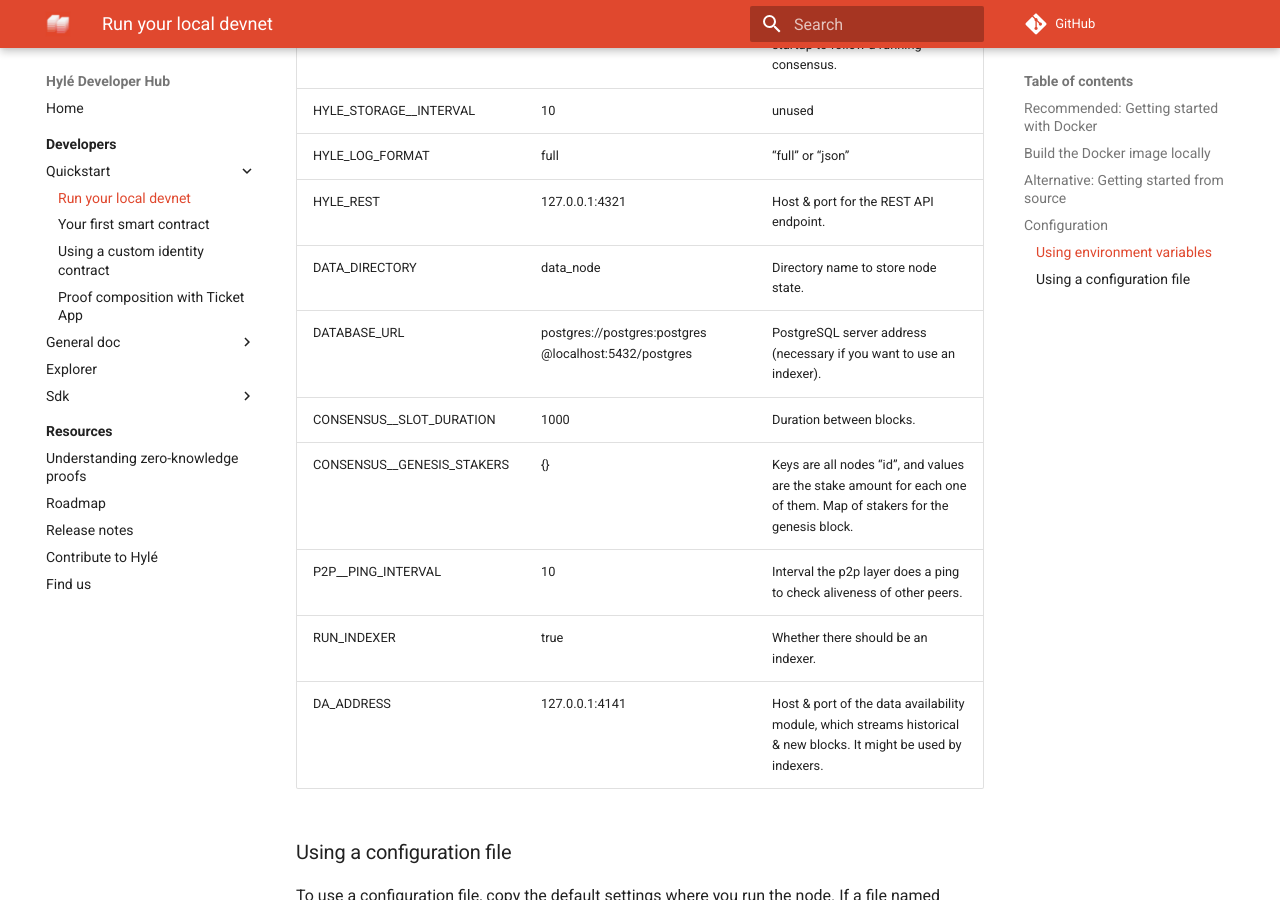
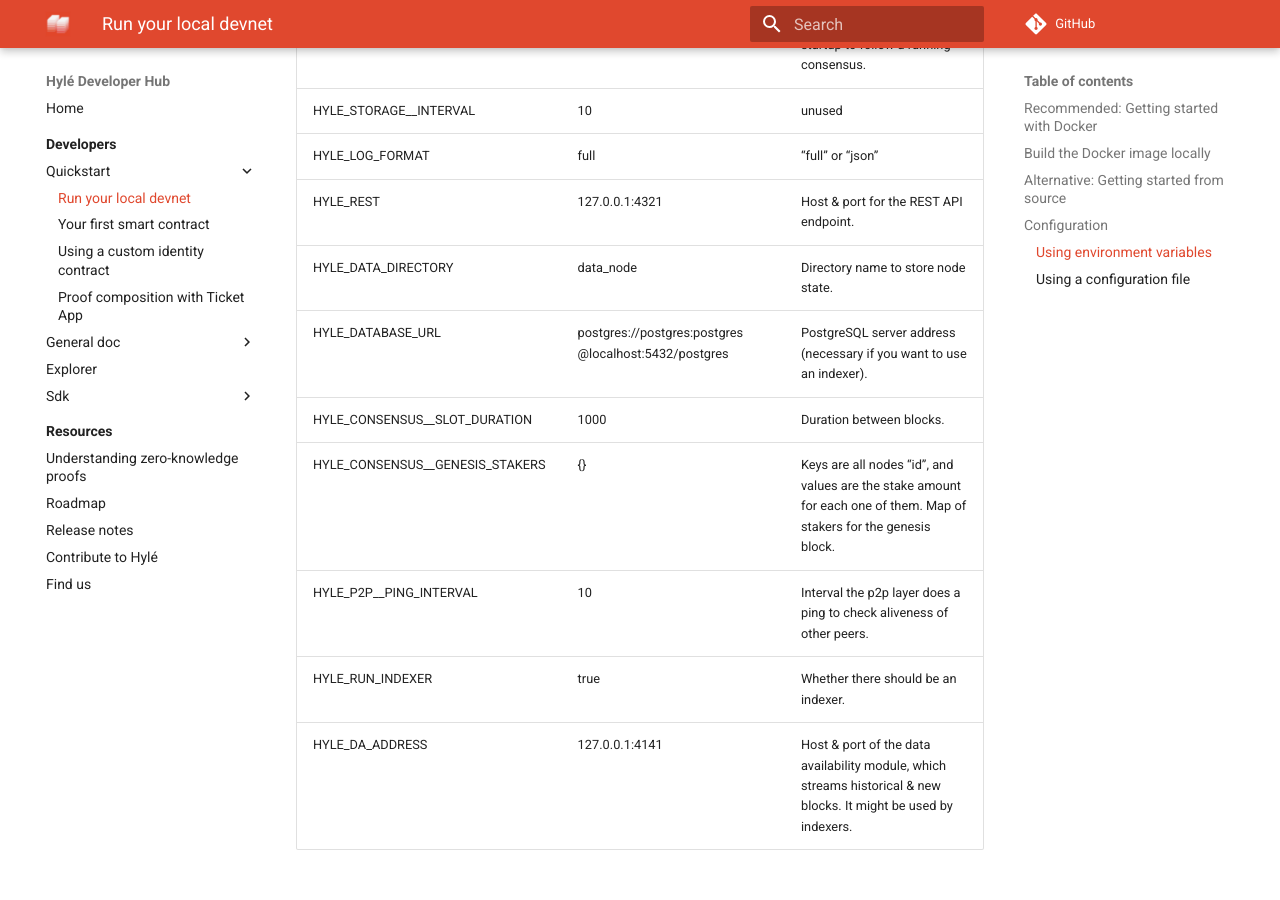
Before and after one commit to Hyle-org/devhub-hyle, an MkDocs documentation site: the page built from docs/developers/quickstart/devnet.md, in a window 1280 px wide and 900 px high, scrolled down 2330 px. Built offline with MkDocs 1.6.1 and Material for MkDocs 9.7.7, drawn with Linux system fonts in a browser that asks for light colours; comment, search, counter and statistics services are not loaded.

```diff
--- a/docs/developers/quickstart/devnet.md
+++ b/docs/developers/quickstart/devnet.md
@@ -89,13 +89,13 @@ All variables can be customized on your single-node instance.
 | HYLE_STORAGE__INTERVAL     | 10                                                   | unused                                                                                                               |
 | HYLE_LOG_FORMAT            | full                                                 | “full” or “json”                                                                                                     |
 | HYLE_REST                  | 127.0.0.1:4321                                       | Host & port for the REST API endpoint.                                                                               |
-| DATA_DIRECTORY             | data_node                                            | Directory name to store node state.                                                                                  |
-| DATABASE_URL               | postgres://postgres:postgres @localhost:5432/postgres| PostgreSQL server address (necessary if you want to use an indexer).                                                 |
-| CONSENSUS__SLOT_DURATION   | 1000                                                 | Duration between blocks.                                                                                             |
-| CONSENSUS__GENESIS_STAKERS | {}                                                   | Keys are all nodes “id”, and values are the stake amount for each one of them. Map of stakers for the genesis block. |
-| P2P__PING_INTERVAL         | 10                                                   | Interval the p2p layer does a ping to check aliveness of other peers.                                                |
-| RUN_INDEXER                | true                                                 | Whether there should be an indexer.                                                                                  |
-| DA_ADDRESS                 | 127.0.0.1:4141                                       | Host & port of the data availability module, which streams historical & new blocks. It might be used by indexers.    |
+| HYLE_DATA_DIRECTORY             | data_node                                            | Directory name to store node state.                                                                                  |
+| HYLE_DATABASE_URL               | postgres://postgres:postgres @localhost:5432/postgres| PostgreSQL server address (necessary if you want to use an indexer).                                                 |
+| HYLE_CONSENSUS__SLOT_DURATION   | 1000                                                 | Duration between blocks.                                                                                             |
+| HYLE_CONSENSUS__GENESIS_STAKERS | {}                                                   | Keys are all nodes “id”, and values are the stake amount for each one of them. Map of stakers for the genesis block. |
+| HYLE_P2P__PING_INTERVAL         | 10                                                   | Interval the p2p layer does a ping to check aliveness of other peers.                                                |
+| HYLE_RUN_INDEXER                | true                                                 | Whether there should be an indexer.                                                                                  |
+| HYLE_DA_ADDRESS                 | 127.0.0.1:4141                                       | Host & port of the data availability module, which streams historical & new blocks. It might be used by indexers.    |
 
 ### Using a configuration file
 
```
